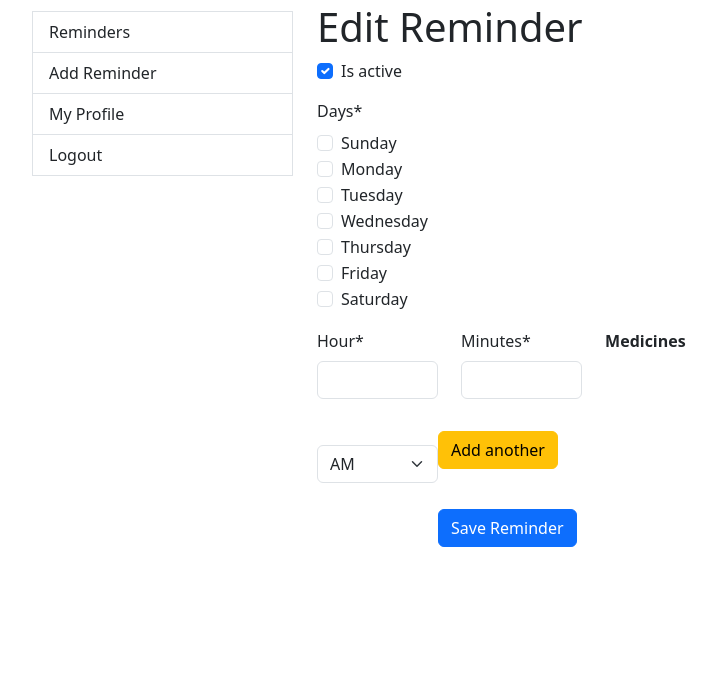
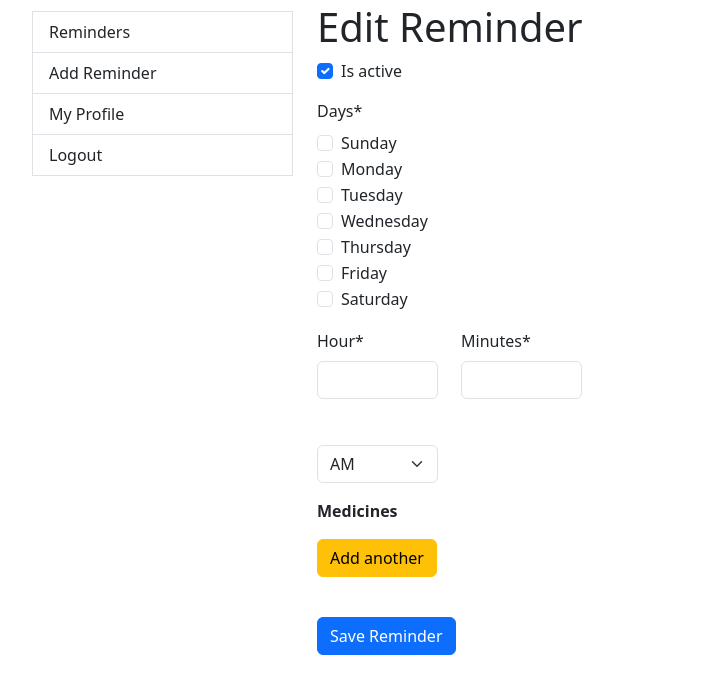
Before and after one commit to Square63/pill.reminder, a Django app: template pillreminder/templates/pillreminder/edit-reminder.html in a window 1280 px wide. Shown: the part 13-707 px from the top of the page, without its empty margins (50-766 px from the left). Run offline with Django 4.2, Linux system fonts and the light colour scheme; the template is opened without the code that fills it: values that come from a table or form of the project are taken from there, others are empty; some libraries are stand-ins or nearby versions.

Commit message:
Fix the Medicine label layout issue on Reminder edit form

```diff
--- a/pillreminder/templates/pillreminder/edit-reminder.html
+++ b/pillreminder/templates/pillreminder/edit-reminder.html
@@ -16,7 +16,9 @@
       <form method="POST">
         {% csrf_token %}
         {{ form|crispy }}
-        <strong>Medicines</strong>
+        <div class="medicine-title clearfix">
+          <strong>Medicines</strong>
+        </div>
         <div id="medicines">
           {{ form.formset.management_form }}
           {% for form in form.formset %}
```
